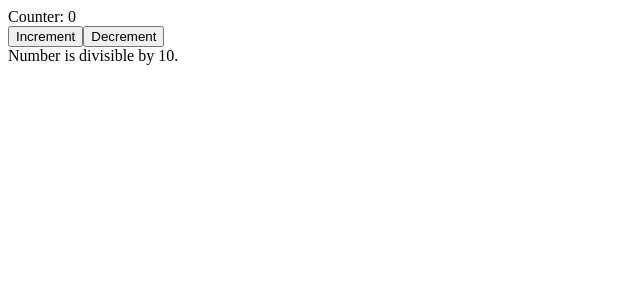
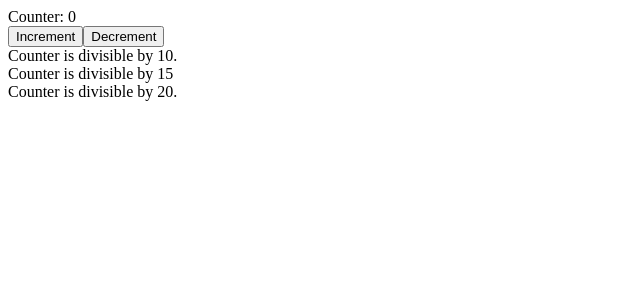
Before and after one commit to NidzaJov/vezbe-repo, a React (Create React App) app in the folder ReactVezbe/todos-app/: page / in a window 1280 px wide. Shown: the top 300 px of the page, without its empty margins (0-640 px from the left). Built offline with nearby package versions, Linux system fonts and the light colour scheme.

Commit message:
Looping over array and rendering it

```diff
--- a/ReactVezbe/todos-app/src/App.js
+++ b/ReactVezbe/todos-app/src/App.js
@@ -5,10 +5,25 @@ import { useCounter } from './hooks/useCounter'
 export function App() {
 
   const { counter, decrementCounter, incrementCounter } = useCounter(5);
+  const messages = [];
 
   const divisibleByTen = (counter % 10) === 0;
-  const message = divisibleByTen ? (<div>Number is divisible by 10.</div>): null
+  const divisibleByFifteen = (counter % 15) === 0;
+  const divisibleByTweenty = (counter % 20) === 0;
 
+  if (divisibleByTen) messages.push('Counter is divisible by 10.');
+  if (divisibleByFifteen) messages.push('Counter is divisible by 15');
+  if (divisibleByTweenty) messages.push('Counter is divisible by 20.');
+
+  const messageElements = messages
+  .map(
+    (msg, idx) => (
+    <div key={`message-${idx}`}>
+      {msg}
+      </div>
+    )
+  );
+  console.log(messageElements)
     return (
       <>
         <Counter counterValue={ counter }/>
@@ -18,7 +33,7 @@ export function App() {
         <CustomButton isClicked={decrementCounter}>
           Decrement
         </CustomButton>
-        {message}
+        {messageElements}
       </>
     )
 
```
